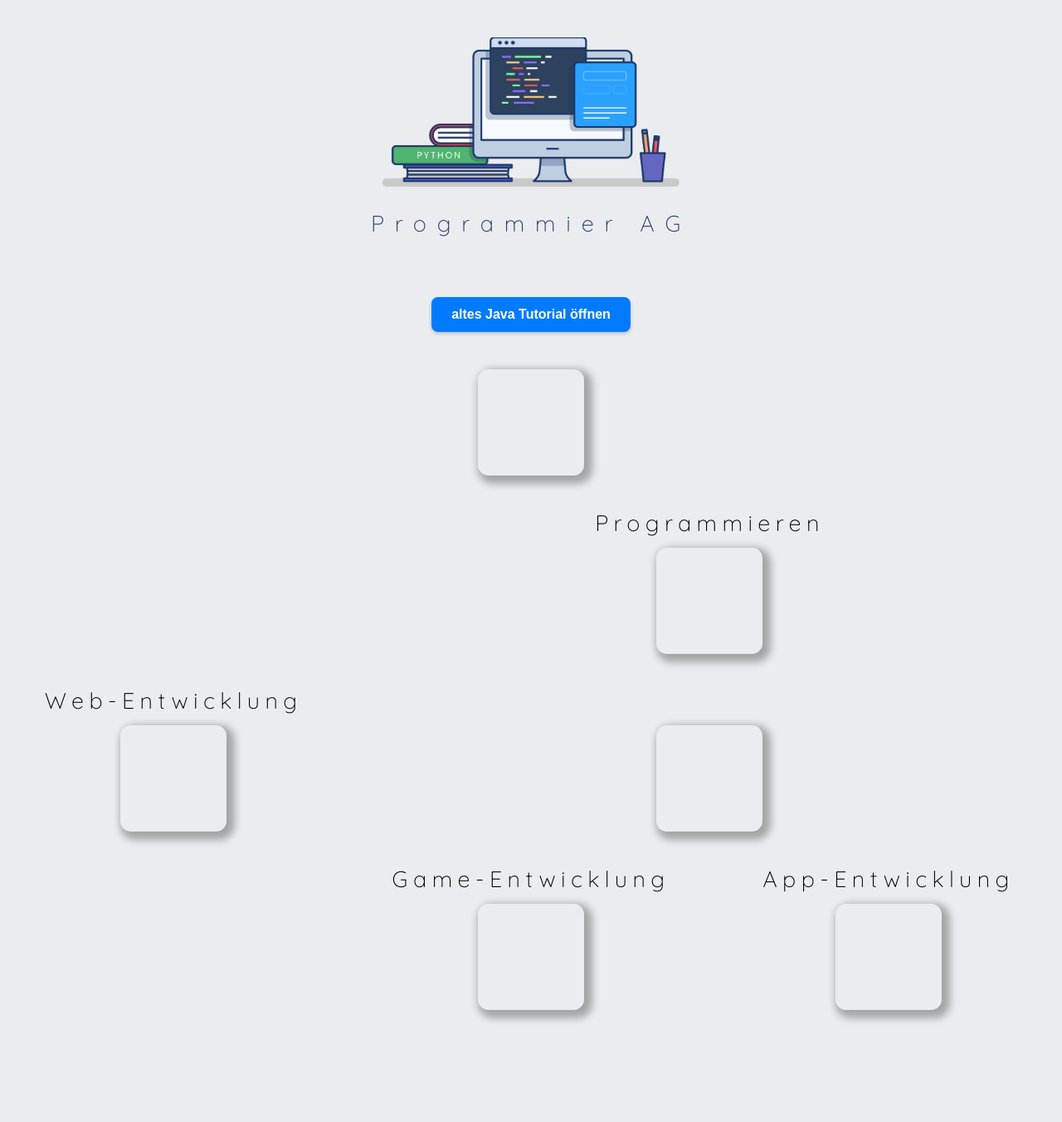
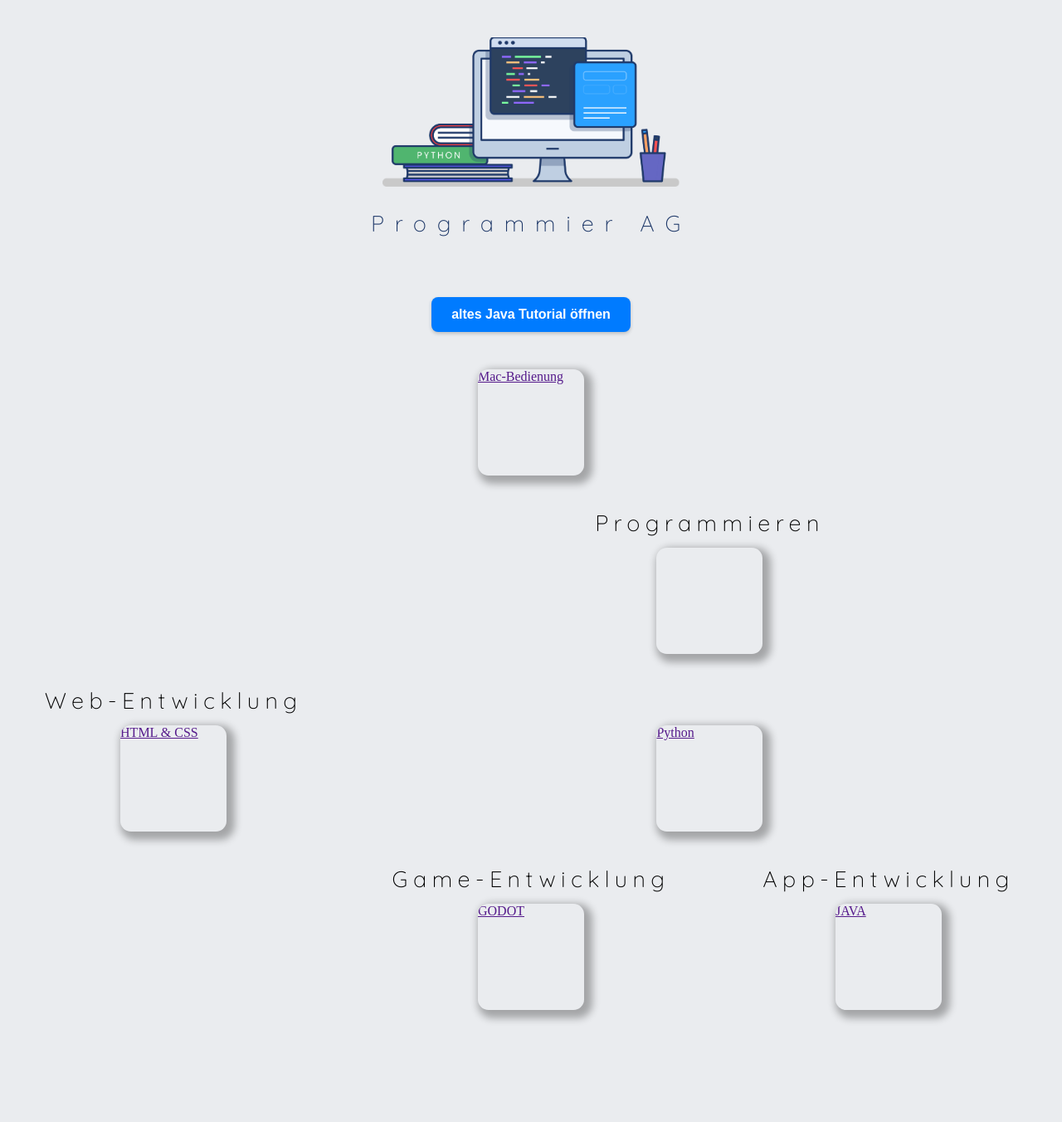
Before and after one commit to LG-KS-ProgrammierAG/lg-ks-programmierag.github.io, a Jekyll site: the page built from index.html, in a window 1280 px wide. Shown: the whole page at 83% size. Built offline with Jekyll 4.4.1, drawn with Linux system fonts in a browser that asks for light colours.

Commit message:
Added descriptions for cards

```diff
--- a/index.html
+++ b/index.html
@@ -16,16 +16,16 @@ title: Übersicht
     </header>
     <button onclick="window.open('https://programmierag.gitbook.io', '_blank')">altes Java Tutorial öffnen</button>
     <section id="doc-cards">
-        <div class="doc-card" id="card-mac"><a href=""></a></div>
+        <div class="doc-card" id="card-mac"><a href="">Mac-Bedienung</a></div>
         <h4 id="p-subhead">Programmieren</h4>
         <div class="doc-card" id="card-scratch"><a href=""></a></div>
         <h4 id="w-subhead">Web-Entwicklung</h4>
-        <div class="doc-card" id="card-html"><a href=""></a></div>
-        <div class="doc-card" id="card-python"><a href=""></a></div>
+        <div class="doc-card" id="card-html"><a href="">HTML & CSS</a></div>
+        <div class="doc-card" id="card-python"><a href="">Python</a></div>
         <h4 id="g-subhead">Game-Entwicklung</h4>
-        <div class="doc-card" id="card-godot"><a href=""></a></div>
+        <div class="doc-card" id="card-godot"><a href="">GODOT</a></div>
         <h4 id="a-subhead">App-Entwicklung</h4>
-        <div class="doc-card" id="card-java"><a href=""></a></div>
+        <div class="doc-card" id="card-java"><a href="">JAVA</a></div>
     </section>
   </body>
 </html>
```
